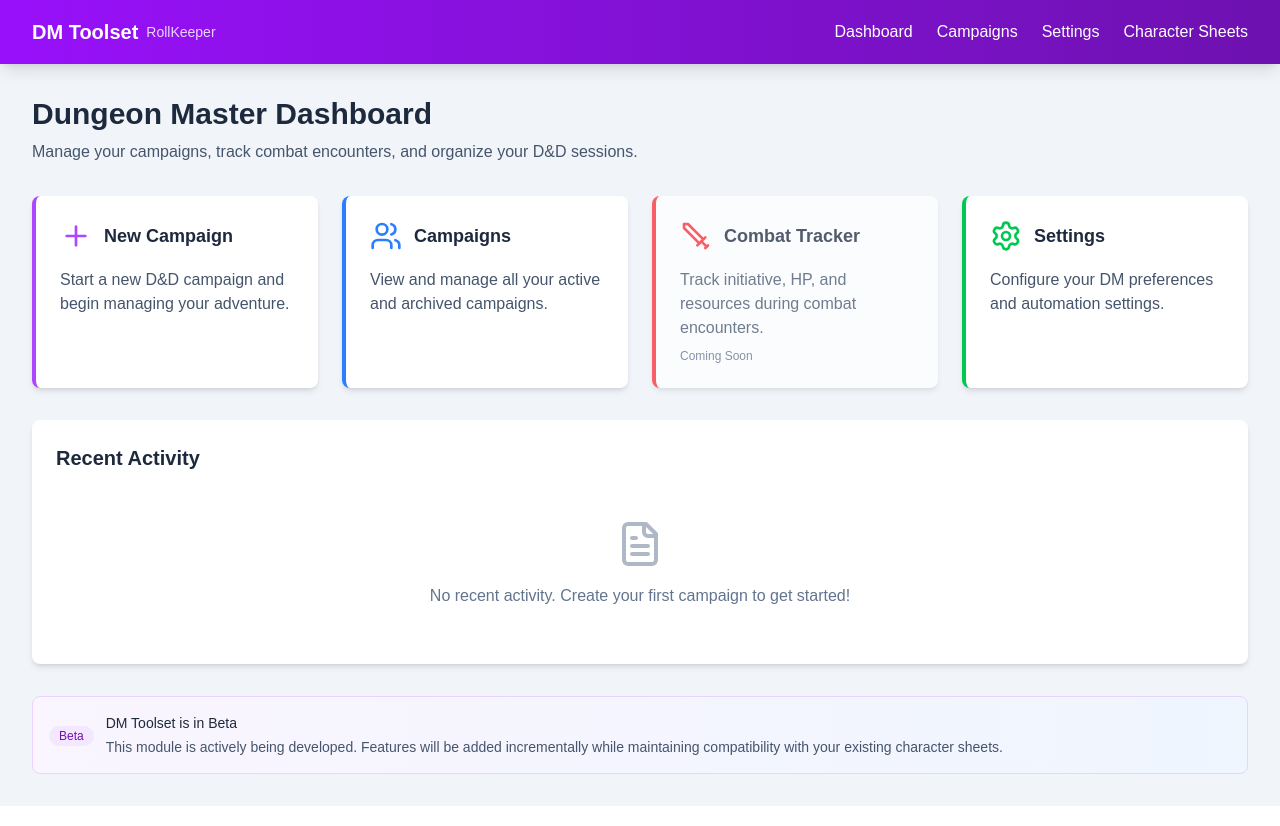
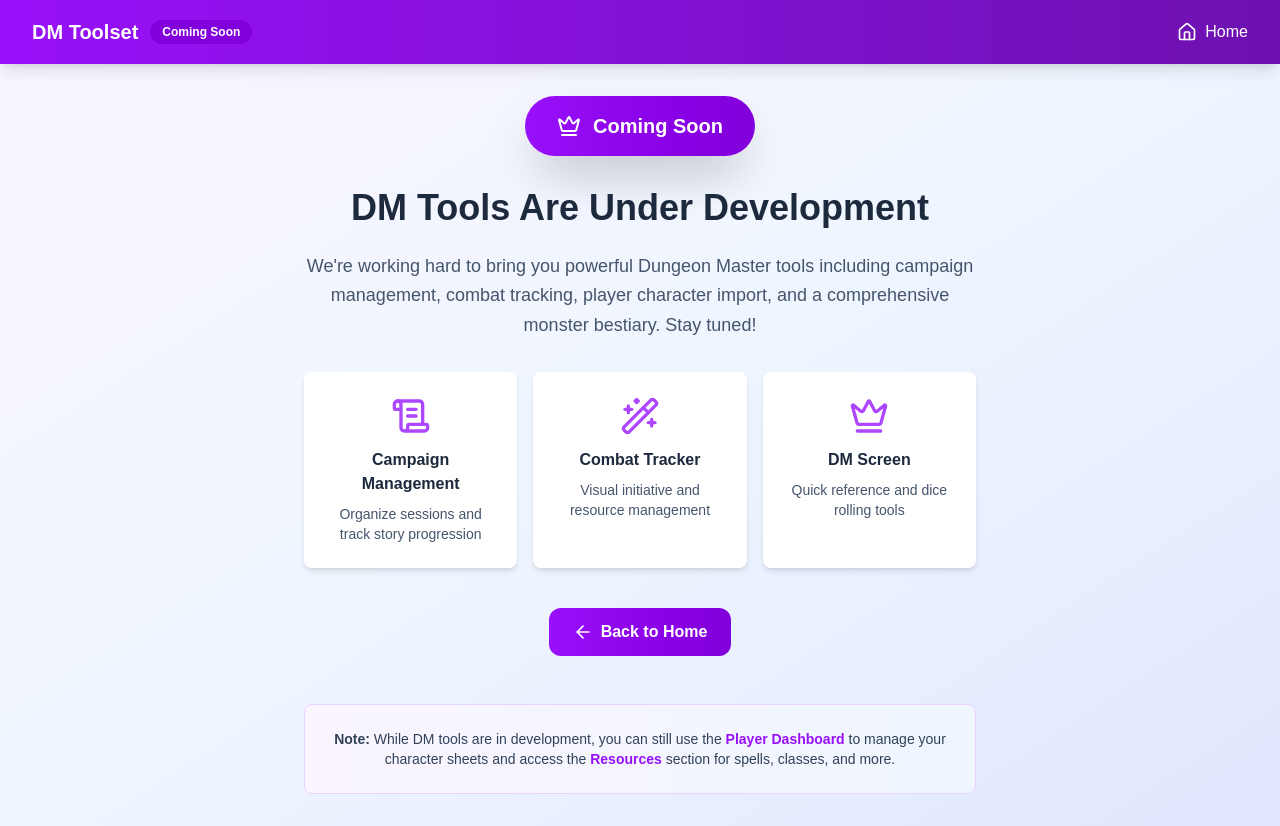
Before and after one commit to IrakliDevelop/RollKeeper, a Next.js app: page /dm in a window 1280 px wide. Built offline with nearby package versions, Linux system fonts and the light colour scheme.

Commit message:
hide DM toolset under coming soon

```diff
--- a/src/app/dm/layout.tsx
+++ b/src/app/dm/layout.tsx
@@ -1,49 +1,33 @@
 import { Metadata } from 'next';
 import Link from 'next/link';
+import { Home } from 'lucide-react';
 
 export const metadata: Metadata = {
   title: 'DM Toolset - RollKeeper',
   description:
-    'Campaign management and combat tracking tools for Dungeon Masters',
+    'Campaign management and combat tracking tools for Dungeon Masters - Coming Soon',
 };
 
 export default function DMLayout({ children }: { children: React.ReactNode }) {
   return (
-    <div className="dm-layout min-h-screen bg-slate-100">
+    <div className="dm-layout min-h-screen bg-gradient-to-br from-purple-50 via-blue-50 to-indigo-100">
       {/* DM Header */}
       <header className="bg-gradient-to-r from-purple-600 to-purple-800 text-white shadow-lg">
         <div className="mx-auto max-w-7xl px-4 sm:px-6 lg:px-8">
           <div className="flex h-16 items-center justify-between">
             <div className="flex items-center">
               <h1 className="text-xl font-bold">DM Toolset</h1>
-              <span className="ml-2 text-sm text-purple-200">RollKeeper</span>
+              <span className="ml-3 rounded-full bg-purple-700 px-3 py-1 text-xs font-semibold">
+                Coming Soon
+              </span>
             </div>
-            <nav className="hidden space-x-6 md:flex">
-              <Link
-                href="/dm"
-                className="transition-colors hover:text-purple-200"
-              >
-                Dashboard
-              </Link>
-              <Link
-                href="/dm/campaigns"
-                className="transition-colors hover:text-purple-200"
-              >
-                Campaigns
-              </Link>
-              <Link
-                href="/dm/settings"
-                className="transition-colors hover:text-purple-200"
-              >
-                Settings
-              </Link>
-              <Link
-                href="/player"
-                className="transition-colors hover:text-purple-200"
-              >
-                Character Sheets
-              </Link>
-            </nav>
+            <Link
+              href="/"
+              className="flex items-center transition-colors hover:text-purple-200"
+            >
+              <Home className="mr-2 h-5 w-5" />
+              Home
+            </Link>
           </div>
         </div>
       </header>
--- a/src/app/dm/page.tsx
+++ b/src/app/dm/page.tsx
@@ -1,108 +1,90 @@
 'use client';
 
-import { Users, Sword, FileText, Settings, Plus } from 'lucide-react';
+import { Crown, Wand2, ScrollText, ArrowLeft } from 'lucide-react';
 import Link from 'next/link';
 
 export default function DMDashboard() {
   return (
-    <div className="dm-dashboard">
-      {/* Welcome Section */}
-      <div className="mb-8">
-        <h1 className="mb-2 text-3xl font-bold text-slate-800">
-          Dungeon Master Dashboard
+    <div className="flex min-h-[calc(100vh-200px)] items-center justify-center">
+      <div className="mx-auto max-w-2xl text-center">
+        {/* Coming Soon Badge */}
+        <div className="mb-8 flex justify-center">
+          <div className="inline-flex items-center rounded-full bg-gradient-to-r from-purple-600 to-purple-700 px-8 py-4 text-xl font-bold text-white shadow-2xl">
+            <Crown className="mr-3 h-6 w-6" />
+            Coming Soon
+          </div>
+        </div>
+
+        {/* Main Message */}
+        <h1 className="mb-6 text-4xl font-bold text-slate-800">
+          DM Tools Are Under Development
         </h1>
-        <p className="text-slate-600">
-          Manage your campaigns, track combat encounters, and organize your D&D
-          sessions.
+        <p className="mb-8 text-lg leading-relaxed text-slate-600">
+          We&apos;re working hard to bring you powerful Dungeon Master tools
+          including campaign management, combat tracking, player character
+          import, and a comprehensive monster bestiary. Stay tuned!
+        </p>
+
+        {/* Feature Preview Cards */}
+        <div className="mb-10 grid grid-cols-1 gap-4 md:grid-cols-3">
+          <div className="rounded-lg bg-white p-6 shadow-md">
+            <ScrollText className="mx-auto mb-3 h-10 w-10 text-purple-500" />
+            <h3 className="mb-2 font-semibold text-slate-800">
+              Campaign Management
+            </h3>
+            <p className="text-sm text-slate-600">
+              Organize sessions and track story progression
             </p>
           </div>
 
-      {/* Quick Actions Grid */}
-      <div className="mb-8 grid grid-cols-1 gap-6 md:grid-cols-2 lg:grid-cols-4">
-        <Link
-          href="/dm/campaigns/new"
-          className="rounded-lg border-l-4 border-purple-500 bg-white p-6 shadow-md transition-shadow hover:shadow-lg"
-        >
-          <div className="mb-4 flex items-center">
-            <Plus className="mr-3 h-8 w-8 text-purple-500" />
-            <h3 className="text-lg font-semibold text-slate-800">
-              New Campaign
-            </h3>
-          </div>
-          <p className="text-slate-600">
-            Start a new D&D campaign and begin managing your adventure.
-          </p>
-        </Link>
-
-        <Link
-          href="/dm/campaigns"
-          className="rounded-lg border-l-4 border-blue-500 bg-white p-6 shadow-md transition-shadow hover:shadow-lg"
-        >
-          <div className="mb-4 flex items-center">
-            <Users className="mr-3 h-8 w-8 text-blue-500" />
-            <h3 className="text-lg font-semibold text-slate-800">Campaigns</h3>
-          </div>
-          <p className="text-slate-600">
-            View and manage all your active and archived campaigns.
-          </p>
-        </Link>
-
-        <div className="rounded-lg border-l-4 border-red-500 bg-white p-6 opacity-75 shadow-md">
-          <div className="mb-4 flex items-center">
-            <Sword className="mr-3 h-8 w-8 text-red-500" />
-            <h3 className="text-lg font-semibold text-slate-800">
+          <div className="rounded-lg bg-white p-6 shadow-md">
+            <Wand2 className="mx-auto mb-3 h-10 w-10 text-purple-500" />
+            <h3 className="mb-2 font-semibold text-slate-800">
               Combat Tracker
             </h3>
-          </div>
-          <p className="text-slate-600">
-            Track initiative, HP, and resources during combat encounters.
+            <p className="text-sm text-slate-600">
+              Visual initiative and resource management
             </p>
-          <span className="mt-2 block text-xs text-slate-500">Coming Soon</span>
           </div>
 
-        <Link
-          href="/dm/settings"
-          className="rounded-lg border-l-4 border-green-500 bg-white p-6 shadow-md transition-shadow hover:shadow-lg"
-        >
-          <div className="mb-4 flex items-center">
-            <Settings className="mr-3 h-8 w-8 text-green-500" />
-            <h3 className="text-lg font-semibold text-slate-800">Settings</h3>
-          </div>
-          <p className="text-slate-600">
-            Configure your DM preferences and automation settings.
+          <div className="rounded-lg bg-white p-6 shadow-md">
+            <Crown className="mx-auto mb-3 h-10 w-10 text-purple-500" />
+            <h3 className="mb-2 font-semibold text-slate-800">DM Screen</h3>
+            <p className="text-sm text-slate-600">
+              Quick reference and dice rolling tools
             </p>
-        </Link>
-      </div>
-
-      {/* Recent Activity Section */}
-      <div className="rounded-lg bg-white p-6 shadow-md">
-        <h2 className="mb-4 text-xl font-semibold text-slate-800">
-          Recent Activity
-        </h2>
-        <div className="py-8 text-center text-slate-500">
-          <FileText className="mx-auto mb-4 h-12 w-12 opacity-50" />
-          <p>No recent activity. Create your first campaign to get started!</p>
           </div>
         </div>
 
+        {/* Back Button */}
+        <Link
+          href="/"
+          className="group inline-flex items-center rounded-xl bg-gradient-to-r from-purple-600 to-purple-700 px-6 py-3 font-semibold text-white transition-all duration-200 hover:from-purple-700 hover:to-purple-800"
+        >
+          <ArrowLeft className="mr-2 h-5 w-5 transition-transform group-hover:-translate-x-1" />
+          Back to Home
+        </Link>
+
         {/* Beta Notice */}
-      <div className="mt-8 rounded-lg border border-purple-200 bg-gradient-to-r from-purple-50 to-blue-50 p-4">
-        <div className="flex items-center">
-          <div className="flex-shrink-0">
-            <span className="inline-flex items-center rounded-full bg-purple-100 px-2.5 py-0.5 text-xs font-medium text-purple-800">
-              Beta
-            </span>
-          </div>
-          <div className="ml-3">
-            <h3 className="text-sm font-medium text-slate-800">
-              DM Toolset is in Beta
-            </h3>
-            <p className="mt-1 text-sm text-slate-600">
-              This module is actively being developed. Features will be added
-              incrementally while maintaining compatibility with your existing
-              character sheets.
+        <div className="mt-12 rounded-lg border border-purple-200 bg-gradient-to-r from-purple-50 to-blue-50 p-6">
+          <p className="text-sm text-slate-700">
+            <span className="font-semibold">Note:</span> While DM tools are in
+            development, you can still use the{' '}
+            <Link
+              href="/player"
+              className="font-semibold text-purple-600 hover:underline"
+            >
+              Player Dashboard
+            </Link>{' '}
+            to manage your character sheets and access the{' '}
+            <Link
+              href="/resources"
+              className="font-semibold text-purple-600 hover:underline"
+            >
+              Resources
+            </Link>{' '}
+            section for spells, classes, and more.
           </p>
-          </div>
         </div>
       </div>
     </div>
--- a/src/app/page.tsx
+++ b/src/app/page.tsx
@@ -32,12 +32,12 @@ export default function LandingPage() {
               >
                 Player Dashboard
               </Link>
-              <Link
-                href="/dm"
-                className="font-medium text-slate-600 transition-colors hover:text-purple-600"
+              <span
+                className="cursor-not-allowed font-medium text-slate-400"
+                title="Coming Soon"
               >
                 DM Toolset
-              </Link>
+              </span>
               <Link
                 href="/resources"
                 className="font-medium text-slate-600 transition-colors hover:text-purple-600"
@@ -180,7 +180,19 @@ export default function LandingPage() {
             </div>
 
             {/* DM Section */}
-            <div className="rounded-2xl border border-purple-100 bg-white p-8 shadow-xl transition-shadow duration-300 hover:shadow-2xl">
+            <div className="relative rounded-2xl border border-purple-100 bg-white p-8 shadow-xl">
+              {/* Coming Soon Overlay */}
+              <div className="absolute inset-0 z-10 flex items-center justify-center rounded-2xl bg-slate-900/60 backdrop-blur-sm">
+                <div className="text-center">
+                  <div className="mb-3 inline-flex items-center rounded-full bg-purple-600 px-6 py-3 text-lg font-bold text-white shadow-lg">
+                    Coming Soon
+                  </div>
+                  <p className="text-sm text-white">
+                    DM Tools are currently under development
+                  </p>
+                </div>
+              </div>
+
               <div className="mb-8 text-center">
                 <div className="mx-auto mb-6 flex h-20 w-20 items-center justify-center rounded-full bg-purple-100">
                   <Crown className="h-10 w-10 text-purple-600" />
@@ -240,13 +252,10 @@ export default function LandingPage() {
                 </div>
               </div>
 
-              <Link
-                href="/dm"
-                className="group flex w-full items-center justify-center rounded-xl bg-gradient-to-r from-purple-600 to-purple-700 px-6 py-4 font-semibold text-white transition-all duration-200 hover:from-purple-700 hover:to-purple-800"
-              >
+              <div className="flex w-full cursor-not-allowed items-center justify-center rounded-xl bg-gradient-to-r from-purple-400 to-purple-500 px-6 py-4 font-semibold text-white opacity-75">
                 Access DM Toolset
-                <ArrowRight className="ml-2 h-5 w-5 transition-transform group-hover:translate-x-1" />
-              </Link>
+                <ArrowRight className="ml-2 h-5 w-5" />
+              </div>
             </div>
           </div>
         </div>
@@ -327,12 +336,12 @@ export default function LandingPage() {
               >
                 Player Tools
               </Link>
-              <Link
-                href="/dm"
-                className="text-slate-300 transition-colors hover:text-white"
+              <span
+                className="cursor-not-allowed text-slate-500"
+                title="Coming Soon"
               >
                 DM Tools
-              </Link>
+              </span>
             </div>
           </div>
         </div>
```
Lines whose indentation alone changed are shown as unchanged.
